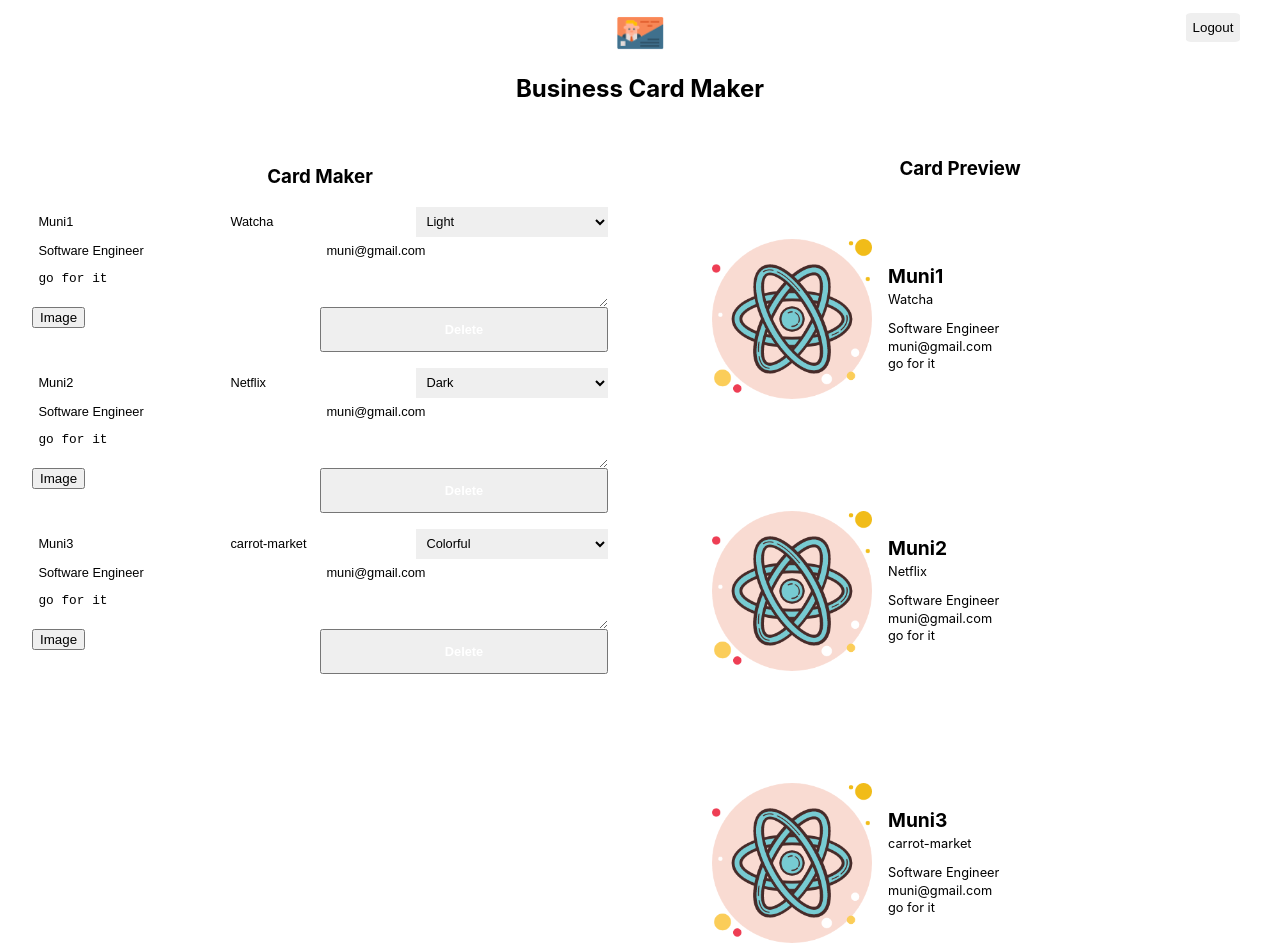
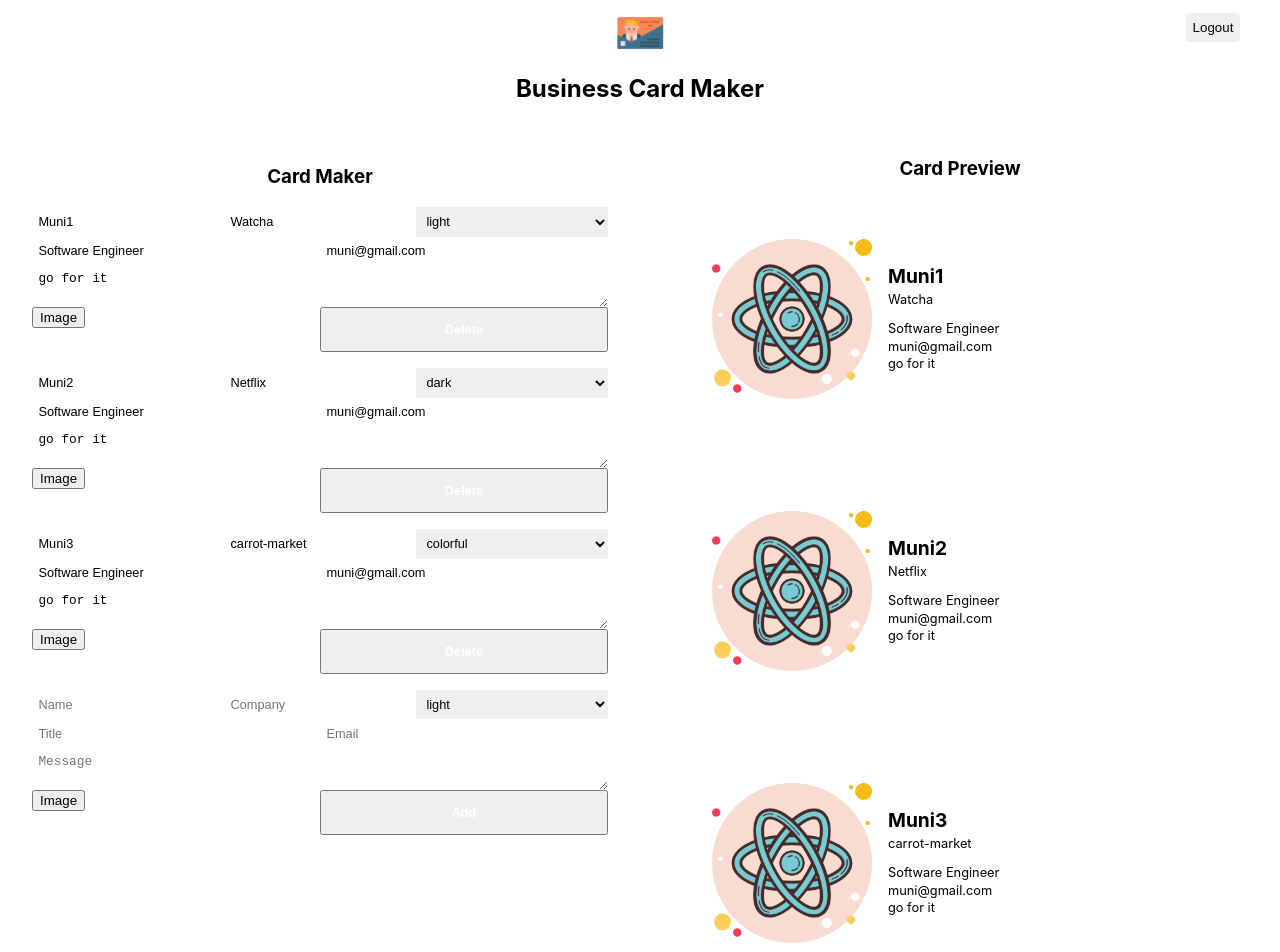
Before and after one commit to kangmuni/card-maker, a React (Create React App) app: page /maker in a window 1280 px wide. Shown: the top 952 px of the page. Built offline with nearby package versions, Linux system fonts and the light colour scheme; no server answers; sample sign-in values are in the browser's storage.

Commit message:
add cardAddForm component

```diff
--- /dev/null
+++ b/src/components/card_add_form copy/card_add_form.jsx
@@ -0,0 +1,85 @@
+import React, { useRef } from 'react';
+import Button from '../button/button';
+import ImageFileInput from '../image_file_input/image_file_input';
+import styles from './card_add_form.module.css';
+
+const CardAddForm = ({ onAdd }) => {
+  const formRef = useRef();
+  const nameRef = useRef();
+  const companyRef = useRef();
+  const themeRef = useRef();
+  const titleRef = useRef();
+  const emailRef = useRef();
+  const messageRef = useRef();
+
+  const onSubmit = (event) => {
+    event.preventDefault();
+    const card = {
+      id: Date.now(), // uuid
+      name: nameRef.current.value || '',
+      company: companyRef.current.value || '',
+      theme: themeRef.current.value,
+      title: titleRef.current.value || '',
+      email: emailRef.current.value || '',
+      message: messageRef.current.value || '',
+      fileName: '',
+      fileURL: '',
+    };
+    formRef.current.reset();
+    onAdd(card);
+  };
+  return (
+    <form ref={formRef} className={styles.form}>
+      <input
+        ref={nameRef}
+        className={styles.input}
+        type="text"
+        name="name"
+        placeholder="Name"
+      />
+      <input
+        ref={companyRef}
+        className={styles.input}
+        type="text"
+        name="company"
+        placeholder="Company"
+      />
+      <select
+        ref={themeRef}
+        className={styles.select}
+        name="theme"
+        placeholder="Theme"
+      >
+        <option placeholder="ligth">light</option>
+        <option placeholder="dark">dark</option>
+        <option placeholder="colorful">colorful</option>
+      </select>
+      <input
+        ref={titleRef}
+        className={styles.input}
+        type="text"
+        name="title"
+        placeholder="Title"
+      />
+      <input
+        ref={emailRef}
+        className={styles.input}
+        type="text"
+        name="email"
+        placeholder="Email"
+      />
+      <textarea
+        ref={messageRef}
+        className={styles.textarea}
+        name="message"
+        placeholder="Message"
+      ></textarea>
+      <div className={styles.fileInput}>
+        <ImageFileInput />
+      </div>
+      <Button name="Add" onClick={onSubmit} />
+    </form>
+  );
+};
+
+export default CardAddForm;
--- /dev/null
+++ b/src/components/card_add_form copy/card_add_form.module.css
@@ -0,0 +1,44 @@
+@value makerBlack, makerWhite from '../../common/colors.css';
+
+.form {
+  display: flex;
+  width: 100%;
+  flex-wrap: wrap;
+  border-top: 1px solid makerBlack;
+  border-left: 1px solid makerBlack;
+  margin-bottom: 1em;
+}
+
+.input,
+.textarea,
+.select,
+.button,
+.fileInput {
+  font-size: 0.8rem;
+  width: 100%;
+  border: 0;
+  padding: 0.5em;
+  border-bottom: 1px solid makerBlack;
+  border-right: 1px solid makerBlack;
+}
+
+.input,
+.select {
+  flex: 1 1 30%;
+}
+
+.fileInput {
+  padding: 0;
+  flex: 1 1 50%;
+}
+
+.input:focus,
+.textarea:focus,
+.select:focus,
+.button:focus {
+  outline: none;
+}
+
+.textarea {
+  flex-basis: 100%;
+}
--- a/src/components/card_edit_form/card_edit_form.jsx
+++ b/src/components/card_edit_form/card_edit_form.jsx
@@ -25,9 +25,9 @@
         value={company}
       />
       <select className={styles.select} name="theme" value={theme}>
-        <option value="ligth">Light</option>
-        <option value="dark">Dark</option>
-        <option value="colorful">Colorful</option>
+        <option value="ligth">light</option>
+        <option value="dark">dark</option>
+        <option value="colorful">colorful</option>
       </select>
       <input className={styles.input} type="text" name="title" value={title} />
       <input className={styles.input} type="text" name="email" value={email} />
--- a/src/components/editor/editor.jsx
+++ b/src/components/editor/editor.jsx
@@ -1,13 +1,15 @@
 import React from 'react';
+import CardAddForm from '../card_add_form copy/card_add_form';
 import CardEditForm from '../card_edit_form/card_edit_form';
 import styles from './editor.module.css';
 
-const Editor = ({ cards }) => (
+const Editor = ({ cards, addCard }) => (
   <section className={styles.editor}>
     <h1 className={styles.title}>Card Maker</h1>
     {cards.map((card) => (
-      <CardEditForm card={card} />
+      <CardEditForm key={card.id} card={card} />
     ))}
+    <CardAddForm onAdd={addCard} />
   </section>
 );
 
--- a/src/components/maker/maker.jsx
+++ b/src/components/maker/maker.jsx
@@ -56,11 +56,16 @@
       });
   });
 
+  const addCard = (card) => {
+    const updated = [...cards, card];
+    setCards(updated);
+  };
+
   return (
     <section className={styles.maker}>
       <Header onLogout={onLogout} />
       <div className={styles.container}>
-        <Editor cards={cards} />
+        <Editor cards={cards} addCard={addCard} />
         <Preview cards={cards} />
       </div>
       <Footer />
```
